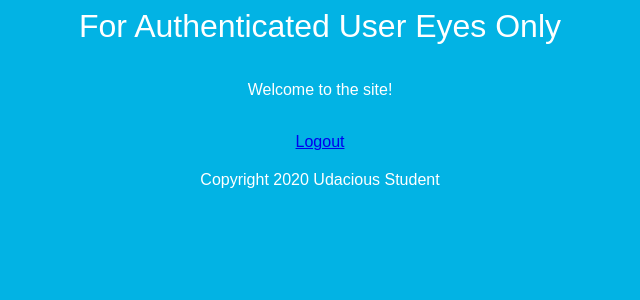
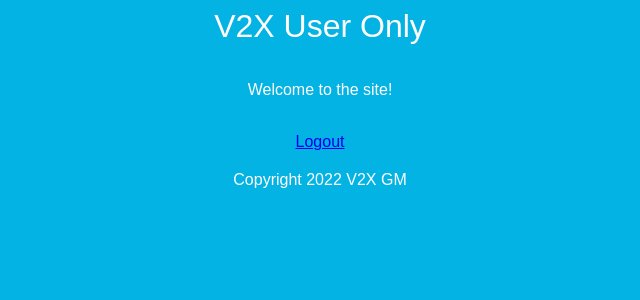
Before and after one commit to tomha85/OAuth2, a Flask app: page / in a window 1280 px wide. Shown: the top 300 px of the page, without its empty margins (320-960 px from the left). Run offline with Flask 2, Linux system fonts and the light colour scheme; a user stored in the database is signed in.

Commit message:
Update index.html

```diff
--- a/FlaskExercise/templates/index.html
+++ b/FlaskExercise/templates/index.html
@@ -12,12 +12,12 @@
 
   <body>
     <div class = "container">
-      <div class="header box">For Authenticated User Eyes Only</div>
+      <div class="header box">V2X User Only</div>
       <div class="content box">
         <p>Welcome to the site!</p><br>
         <a href="{{ url_for('logout') }}">Logout</a></li>
       </div>
-      <div class="footer box">Copyright 2020 Udacious Student</div>
+      <div class="footer box">Copyright 2022 V2X GM</div>
     </div>
   </body>
 </html>
```
